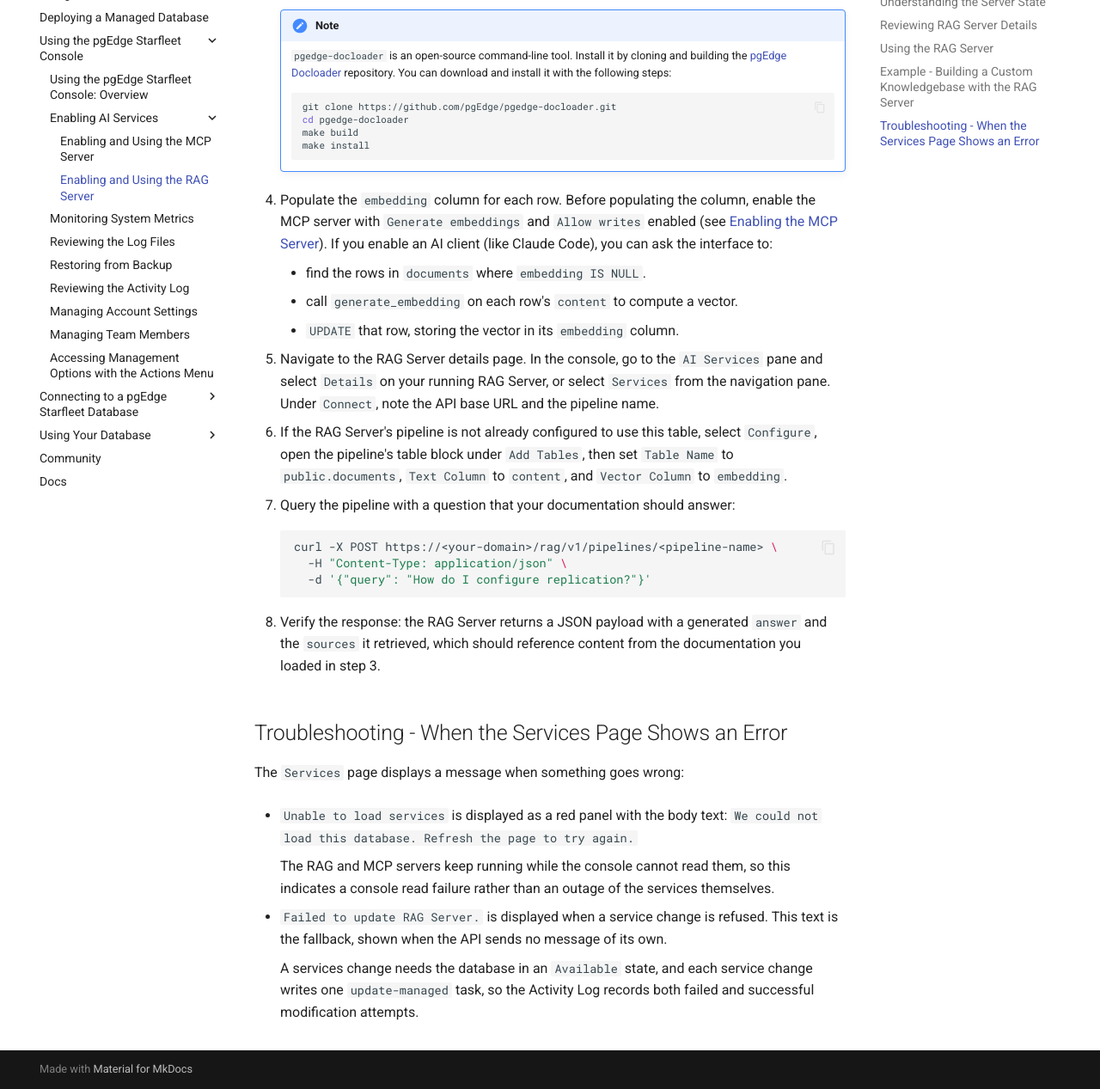
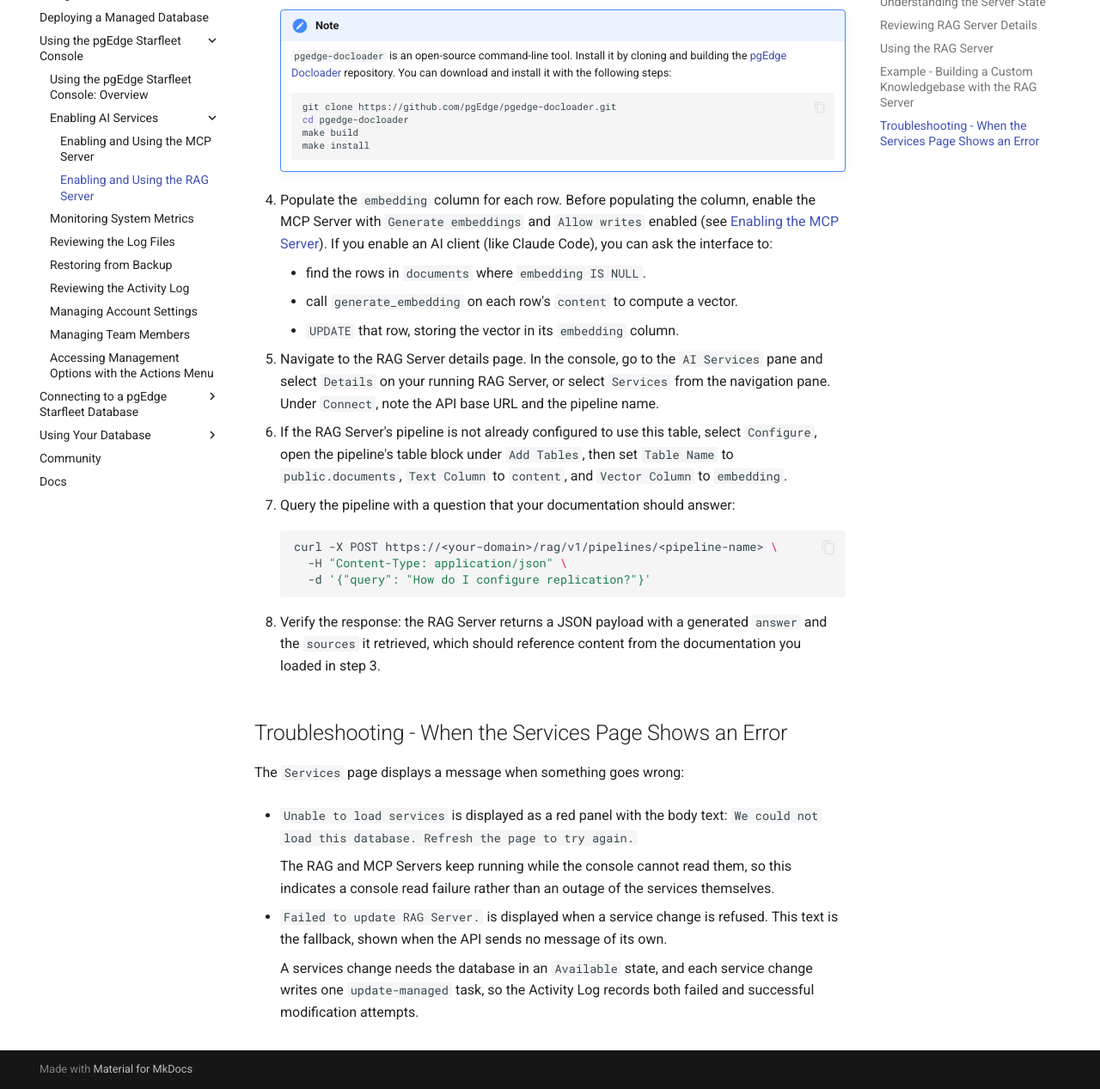
Before and after one commit to pgEdge/pgedge-starfleet-docs, an MkDocs documentation site: the page built from docs/serving_ai_content/rag.md, in a window 1280 px wide and 1400 px high, scrolled down 8911 px. Shown: the part 133-1400 px from the top of the window at 86% size. Built offline with MkDocs 1.6.1 and Material for MkDocs 9.7.7, drawn with Linux system fonts in a browser that asks for light colours.

````diff
--- a/docs/serving_ai_content/rag.md
+++ b/docs/serving_ai_content/rag.md
@@ -317,7 +317,7 @@ server can retrieve against it.
         ```
 
 4.  Populate the `embedding` column for each row. Before populating
-    the column, enable the MCP server with `Generate embeddings` and
+    the column, enable the MCP Server with `Generate embeddings` and
     `Allow writes` enabled (see
     [Enabling the MCP Server](mcp.md#enabling-the-mcp-server)). If you
     enable an AI client (like Claude Code), you can ask the interface
@@ -359,7 +359,7 @@ The `Services` page displays a message when something goes wrong:
   text: `We could not load this database. Refresh the page to try
   again.`
 
-    The RAG and MCP servers keep running while the console cannot read
+    The RAG and MCP Servers keep running while the console cannot read
     them, so this indicates a console read failure rather than an
     outage of the services themselves.
 
````
Also changed, not shown: docs/serving_ai_content/mcp.md (+1 -1 lines), docs/using_database/loading_data.md (+2 -2 lines).
